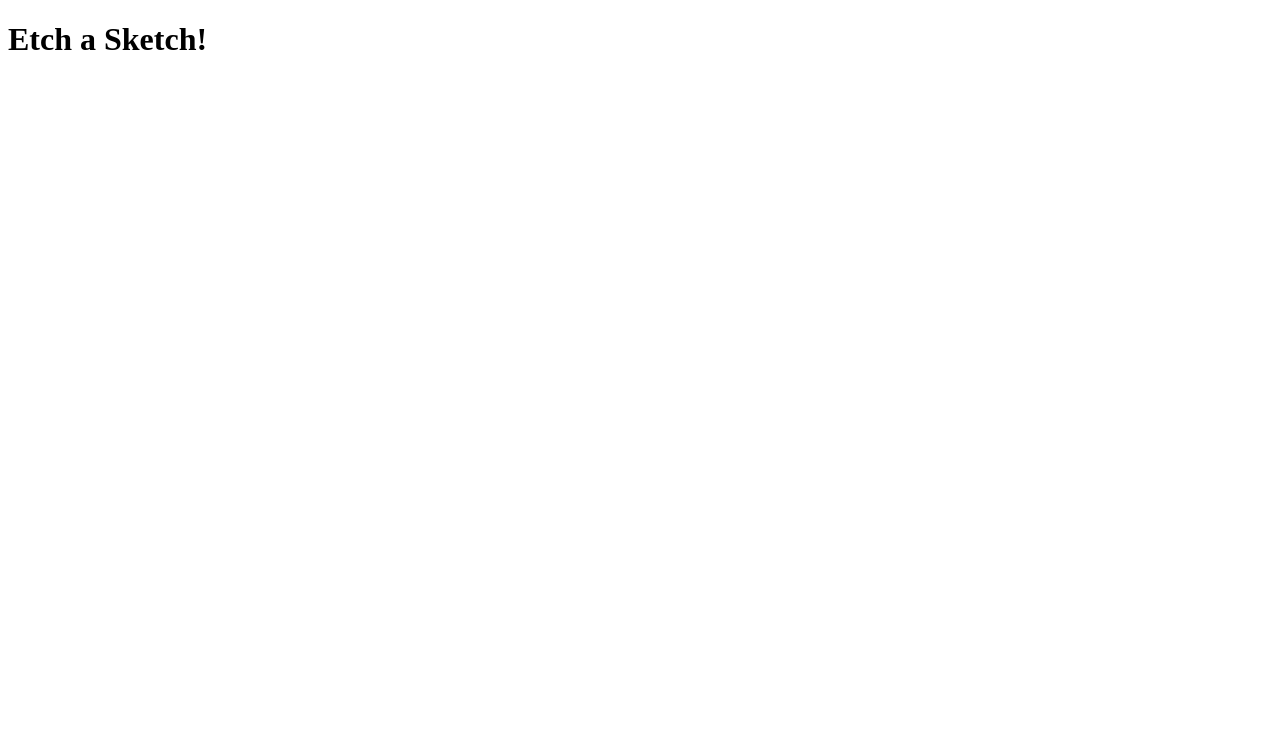
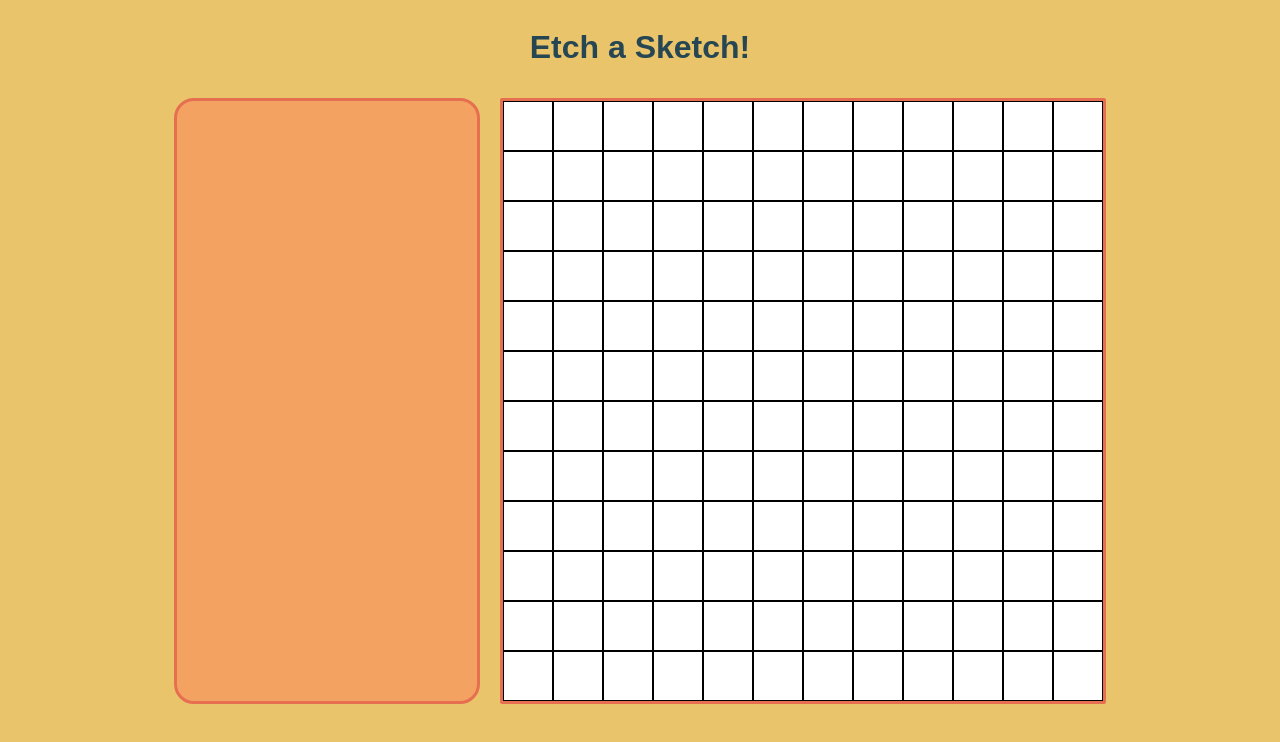
Before and after one commit to mHuenchur/Etch-a-Sketch, a plain HTML site: page index.html in a window 1280 px wide. Drawn offline with Linux system fonts and the light colour scheme.

Commit message:
modified html for ui, css for flex and style and js for number of rows and columns for the matrix

```diff
--- a/index.html
+++ b/index.html
@@ -1,10 +1,21 @@
 <!DOCTYPE html>
 <html>
     <head>
-        <meta charset="UTF-8">
+        <meta name="viewport" content="width=device-width, initial-scale=1.0">
         <title>Etch a Sketch</title>
+        <script src="script.js" defer></script>
+        <link rel="stylesheet" href="style.css">
     </head>
     <body>
         <h1>Etch a Sketch!</h1>
+        <div class="contenedor">
+            <div id="contendorBotones">
+
+            </div>
+            <div id="contenedorPizarra">
+
+            </div>
+        </div>
+
     </body>
 </html>
--- a/script.js
+++ b/script.js
@@ -0,0 +1,12 @@
+let contenedorPrincipal = document.querySelector('#contenedorPizarra');
+let orden = 12;
+for (let index = 0; index < orden; index++) {
+    let divPadre = document.createElement('div');
+    divPadre.style.cssText = 'margin: 0; display: flex; flex: 1; align-items: stretch;';
+    for (let index = 0; index < orden; index++) {
+        let divHijo = document.createElement('div');
+        divHijo.style.cssText = 'border: 1px solid black; margin: 0; background-color: white; flex: 1;';
+        divPadre.appendChild(divHijo);
+    }
+    contenedorPrincipal.appendChild(divPadre);
+}
--- a/style.css
+++ b/style.css
@@ -0,0 +1,34 @@
+body {
+    display: flex;
+    flex-direction: column;
+    align-items: center;
+    background-color: #E9C46A;
+    font-family: Arial, Helvetica, sans-serif;
+}
+h1 {
+    color: #264653;
+}
+.contenedor {
+    display: flex;
+}
+.contenedor *{
+    margin: 10px;
+}
+#contenedorPizarra {
+    height: 600px;
+    width: 600px;
+    background-color: #F4A261;
+    border: 3px solid #E76F51;
+    border-radius: 2px;
+    display: flex;
+    flex-direction: column;
+    justify-content: stretch;
+    flex-wrap: wrap;
+}
+#contendorBotones {
+    height: 600px;
+    width: 300px;
+    background-color: #F4A261;
+    border: 3px solid #E76F51;
+    border-radius: 20px;
+}
```
